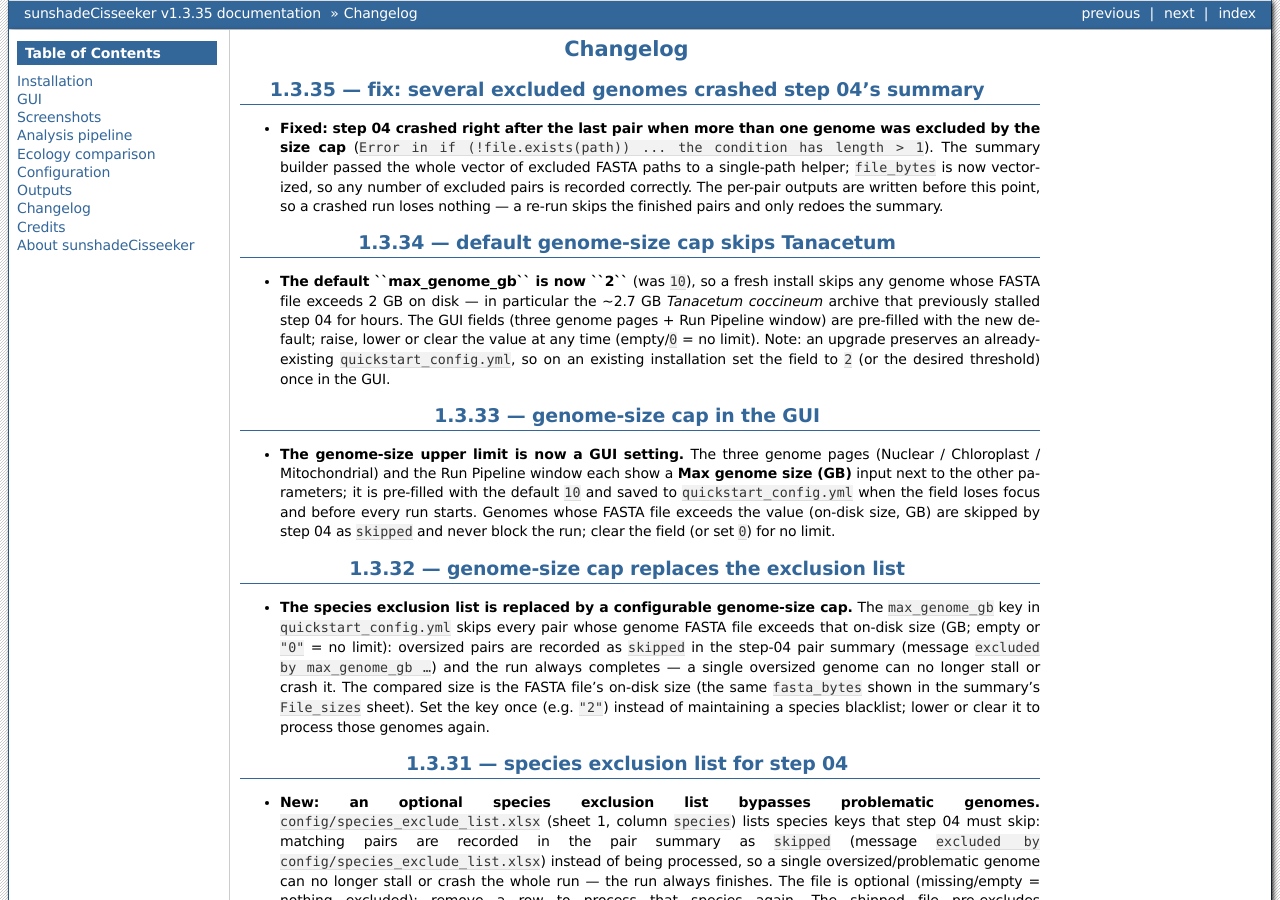
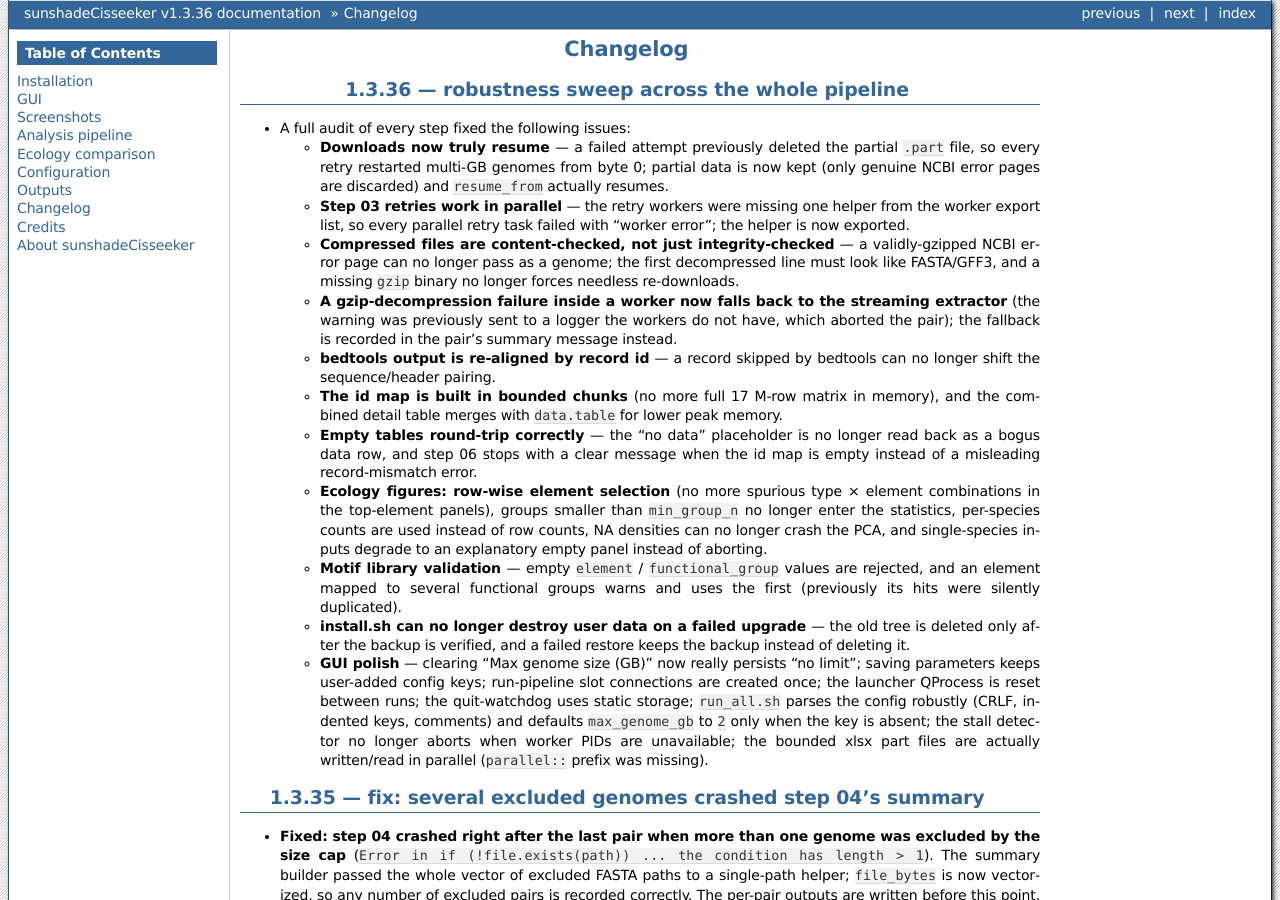
Before and after one commit to chenzhr23/sunshadeCisseeker-docs, a Sphinx documentation site: the page built from docs/content/Changelog.rst, in a window 1280 px wide and 900 px high. Built offline with Sphinx 7.4.7, drawn with Linux system fonts in a browser that asks for light colours; some of the changed text lies outside the part shown.

Commit message:
docs: v1.3.36 robustness sweep

```diff
--- a/docs/conf.py
+++ b/docs/conf.py
@@ -9,8 +9,8 @@ author = "sunshadeCisseeker developers"
 copyright = "2026, sunshadeCisseeker developers"
 
 # The short X.Y version and the full release version.
-version = "v1.3.35"
-release = "v1.3.35"
+version = "v1.3.36"
+release = "v1.3.36"
 
 extensions = [
     "sphinx.ext.autosectionlabel",
--- a/docs/content/About sunshadeCisseeker.rst
+++ b/docs/content/About sunshadeCisseeker.rst
@@ -4,7 +4,7 @@ About sunshadeCisseeker
 sunshadeCisseeker identifies, annotates and compares promoter
 cis-regulatory elements across sun / facultative / shade plants.
 
-The current release is **1.3.35**; see :doc:`Changelog` for what changed in
+The current release is **1.3.36**; see :doc:`Changelog` for what changed in
 each version.
 
 Highlights
--- a/docs/content/Changelog.rst
+++ b/docs/content/Changelog.rst
@@ -1,5 +1,56 @@
 Changelog
 =========
+
+1.3.36 — robustness sweep across the whole pipeline
+--------------------------------------------------------------------
+
+* A full audit of every step fixed the following issues:
+
+  * **Downloads now truly resume** — a failed attempt previously deleted the
+    partial ``.part`` file, so every retry restarted multi-GB genomes from
+    byte 0; partial data is now kept (only genuine NCBI error pages are
+    discarded) and ``resume_from`` actually resumes.
+  * **Step 03 retries work in parallel** — the retry workers were missing one
+    helper from the worker export list, so every parallel retry task failed
+    with "worker error"; the helper is now exported.
+  * **Compressed files are content-checked, not just integrity-checked** — a
+    validly-gzipped NCBI error page can no longer pass as a genome; the first
+    decompressed line must look like FASTA/GFF3, and a missing ``gzip`` binary
+    no longer forces needless re-downloads.
+  * **A gzip-decompression failure inside a worker now falls back to the
+    streaming extractor** (the warning was previously sent to a logger the
+    workers do not have, which aborted the pair); the fallback is recorded in
+    the pair's summary message instead.
+  * **bedtools output is re-aligned by record id** — a record skipped by
+    bedtools can no longer shift the sequence/header pairing.
+  * **The id map is built in bounded chunks** (no more full 17 M-row matrix in
+    memory), and the combined detail table merges with ``data.table`` for
+    lower peak memory.
+  * **Empty tables round-trip correctly** — the "no data" placeholder is no
+    longer read back as a bogus data row, and step 06 stops with a clear
+    message when the id map is empty instead of a misleading record-mismatch
+    error.
+  * **Ecology figures: row-wise element selection** (no more spurious
+    type × element combinations in the top-element panels), groups smaller
+    than ``min_group_n`` no longer enter the statistics, per-species counts
+    are used instead of row counts, NA densities can no longer crash the PCA,
+    and single-species inputs degrade to an explanatory empty panel instead
+    of aborting.
+  * **Motif library validation** — empty ``element`` / ``functional_group``
+    values are rejected, and an element mapped to several functional groups
+    warns and uses the first (previously its hits were silently duplicated).
+  * **install.sh can no longer destroy user data on a failed upgrade** — the
+    old tree is deleted only after the backup is verified, and a failed
+    restore keeps the backup instead of deleting it.
+  * **GUI polish** — clearing "Max genome size (GB)" now really persists
+    "no limit"; saving parameters keeps user-added config keys; run-pipeline
+    slot connections are created once; the launcher QProcess is reset between
+    runs; the quit-watchdog uses static storage; ``run_all.sh`` parses the
+    config robustly (CRLF, indented keys, comments) and defaults
+    ``max_genome_gb`` to ``2`` only when the key is absent; the stall
+    detector no longer aborts when worker PIDs are unavailable; the bounded
+    xlsx part files are actually written/read in parallel (``parallel::``
+    prefix was missing).
 
 1.3.35 — fix: several excluded genomes crashed step 04's summary
 ------------------------------------------------------------------
```
